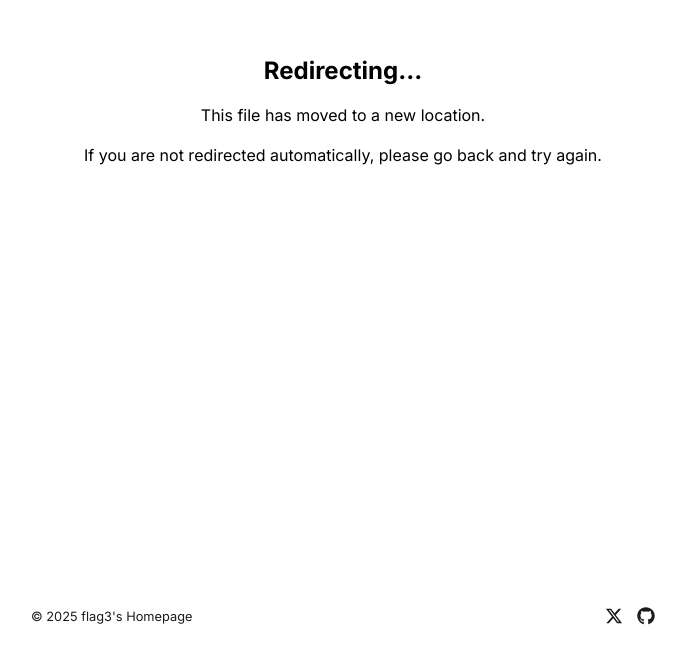
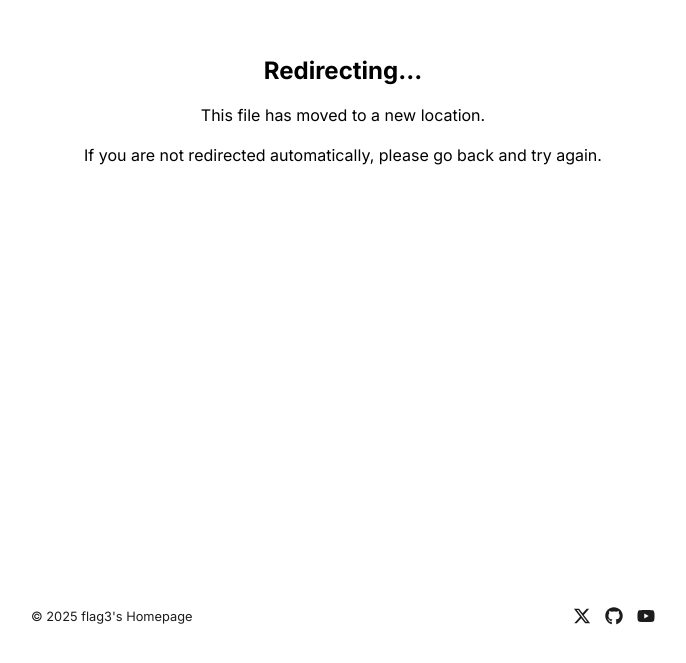
Before and after one commit to flag3/flag3.github.io, a Next.js app: page / in a window 1280 px wide. Shown: the part 485-1148 px from the top of the page, without its empty margins (297-983 px from the left). Built offline with nearby package versions, Linux system fonts and the light colour scheme; no server answers.

Commit message:
feat: add YouTube social link to footer

```diff
--- a/app/components/footer.tsx
+++ b/app/components/footer.tsx
@@ -4,6 +4,7 @@ import React from "react";
 import {
   FaXTwitter,
   FaGithub,
+  FaYoutube,
 } from "react-icons/fa6";
 import { metaData, socialLinks } from "app/lib/config";
 
@@ -22,6 +23,7 @@ function SocialLinks() {
     <div className="flex text-lg gap-3.5 float-right transition-opacity duration-300 hover:opacity-90">
       <SocialLink href={socialLinks.twitter} icon={FaXTwitter} />
       <SocialLink href={socialLinks.github} icon={FaGithub} />
+      <SocialLink href={socialLinks.youtube} icon={FaYoutube} />
     </div>
   );
 }
--- a/app/lib/config.ts
+++ b/app/lib/config.ts
@@ -10,6 +10,7 @@ export const metaData = {
 export const socialLinks = {
   twitter: "https://x.com/flag3833753",
   github: "https://github.com/flag3",
+  youtube: "https://youtube.com/channel/UC1oz3y44DLdvMzHrwuKuYmA",
   instagram: "https://www.instagram.com/",
   linkedin: "https://www.linkedin.com/",
   email: "mailto:example@gmail.com",
```
